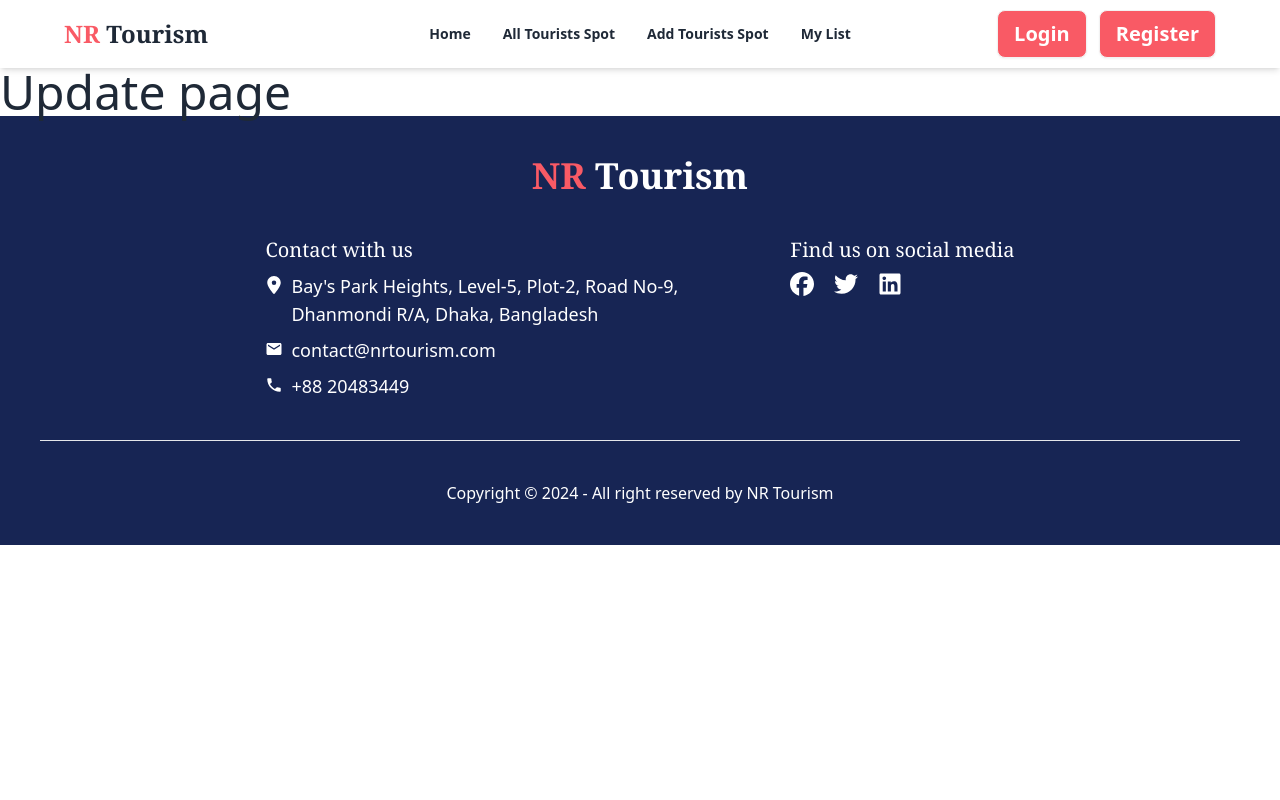
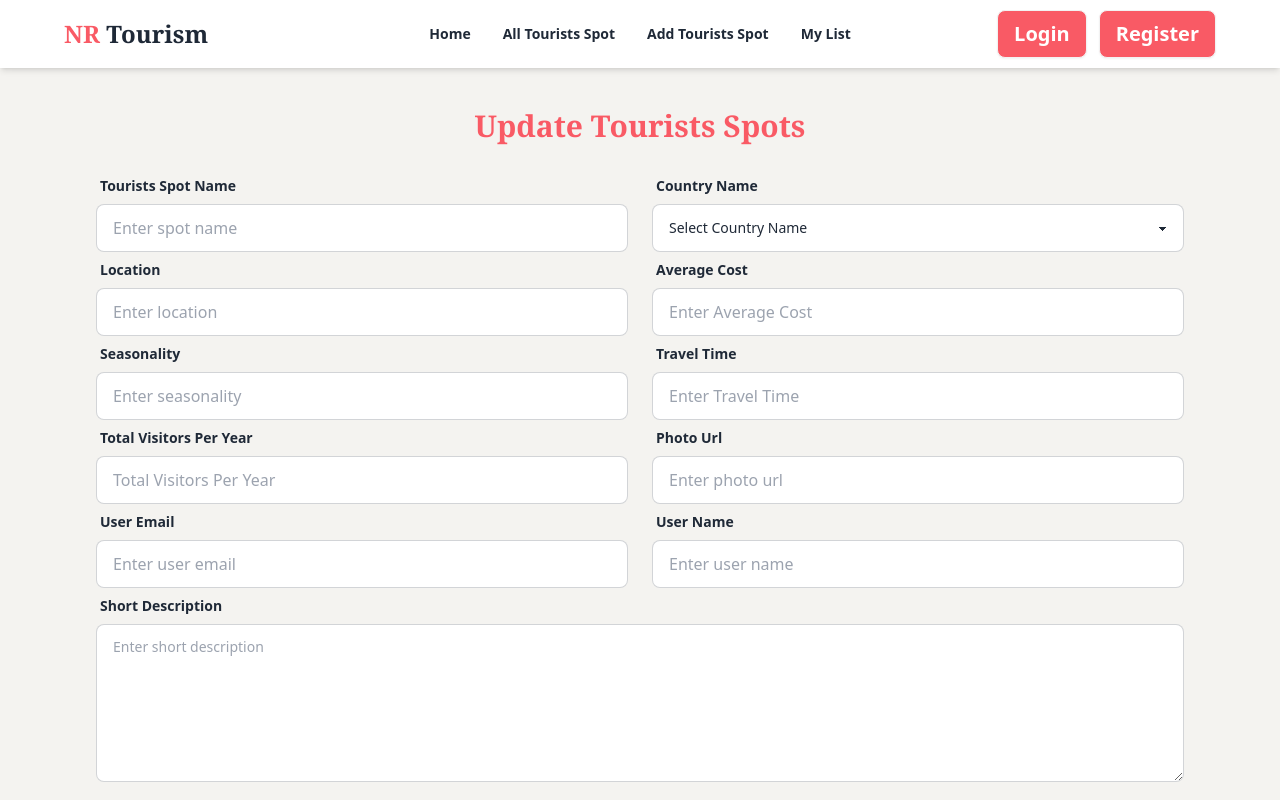
Before and after one commit to Rasel9360/assignment-10-client-nr-tourism, a React (Vite) app: page /update/1 in a window 1280 px wide. Shown: the top 800 px of the page. Built offline with nearby package versions, Linux system fonts and the light colour scheme; no server answers.

Commit message:
update spot page update

```diff
--- a/src/Pages/AddTourist.jsx
+++ b/src/Pages/AddTourist.jsx
@@ -8,7 +8,6 @@ const AddTourist = () => {
 
     const handleAddTourist = event => {
         event.preventDefault();
-        // const userId = user
         const form = event.target;
         const name = form.name.value;
         const country = form.country.value;
--- a/src/Pages/AllTouristSpots.jsx
+++ b/src/Pages/AllTouristSpots.jsx
@@ -1,9 +1,9 @@
 import { useLoaderData } from "react-router-dom";
-import SpotCart from "../Components/SpotCart";
 import AllSpotsCart from "../Components/AllSpotsCart";
 
 const AllTouristSpots = () => {
     const allSpots = useLoaderData();
+    console.log(allSpots);
     return (
         <div>
             <h2 className="text-4xl font-serif font-semibold text-center bg-[#f8ebec] p-6 mb-8">All Tourist Spots</h2>
--- a/src/Pages/UpdateSpots.jsx
+++ b/src/Pages/UpdateSpots.jsx
@@ -1,24 +1,155 @@
 import React, { useEffect, useState } from 'react';
 import { useParams } from 'react-router-dom';
+import Swal from 'sweetalert2';
 
 const UpdateSpots = () => {
-    const {id} = useParams()
+    const { id } = useParams()
     const [spot, setSpot] = useState([]);
+    const { country, name, photo, visitor, location, seasonality, description, cost, time, userName, email } = spot;
 
-    console.log(id);
+    // console.log(id);
 
-    useEffect(()=>{
+    useEffect(() => {
         fetch(`https://assignment-ten-server-bay.vercel.app/singleSpot/${id}`)
-        .then(res => res.json())
-        .then(data => {
-            console.log(data);
-            setSpot(data)
+            .then(res => res.json())
+            .then(data => {
+                // console.log(data);
+                setSpot(data)
+            })
+    }, [])
+
+    const handleUpdate = event => {
+        event.preventDefault();
+
+        const form = event.target;
+        const name = form.name.value;
+        const country = form.country.value;
+        const location = form.location.value;
+        const cost = form.cost.value;
+        const seasonality = form.seasonality.value;
+        const time = form.time.value;
+        const visitor = form.visitor.value;
+        const photo = form.photo.value;
+        const email = form.email.value;
+        const userName = form.user.value;
+        const description = form.description.value;
+        const updateSpots = { name, country, location, cost, seasonality, time, visitor, photo, email, userName, description };
+        console.log(updateSpots);
+        fetch(`https://assignment-ten-server-bay.vercel.app/updateSpot/${id}`, {
+            method: "PUT",
+            headers: {
+                "content-type": "application/json"
+            },
+            body: JSON.stringify(updateSpots)
         })
-    },[])
+            .then(response => response.json())
+            .then(data => {
+                console.log(data);
+                if (data.modifiedCount > 0) {
+                    Swal.fire({
+                        title: "Successful",
+                        text: "Tourist spots update successful",
+                        icon: "success"
+                      });
+                }
+            })
+
+    }
 
     return (
-        <div>
-            <h2 className="text-5xl">Update page</h2>
+        <div className="bg-[#F4F3F0] p-10 lg:px-24">
+            <h2 className="text-3xl text-center font-bold font-serif text-[#F95A65] mb-6">Update Tourists Spots
+            </h2>
+            <form onSubmit={handleUpdate}>
+                <div className="md:flex gap-6 ">
+                    <div className="form-control md:w-1/2">
+                        <label className="label">
+                            <span className="label-text font-bold">Tourists Spot Name</span>
+                        </label>
+                        <input type="text" name="name" placeholder="Enter spot name" className="input input-bordered" required defaultValue={name} />
+                    </div>
+                    <div className="form-control md:w-1/2 mt-6 md:mt-0">
+                        <label className="label font-bold">
+                            <span className="label-text">Country Name</span>
+                        </label>
+                        <select defaultValue={country} name="country" className="select select-bordered w-full">
+                            <option disabled selected>Select Country Name</option>
+                            <option>Bangladesh</option>
+                            <option>Thailand</option>
+                            <option>Indonesia</option>
+                            <option>Malaysia</option>
+                            <option>Vietnam</option>
+                            <option>Cambodia</option>
+                        </select>
+                    </div>
+                </div>
+                <div className="md:flex gap-6 ">
+                    <div className="form-control md:w-1/2">
+                        <label className="label">
+                            <span className="label-text font-bold">Location</span>
+                        </label>
+                        <input type="text" name="location" placeholder="Enter location" className="input input-bordered" required defaultValue={location} />
+                    </div>
+                    <div className="form-control md:w-1/2 mt-6 md:mt-0">
+                        <label className="label font-bold">
+                            <span className="label-text">Average Cost</span>
+                        </label>
+                        <input type="number" name="cost" placeholder="Enter Average Cost" className="input input-bordered" required defaultValue={cost} />
+                    </div>
+                </div>
+                <div className="md:flex gap-6 ">
+                    <div className="form-control md:w-1/2">
+                        <label className="label">
+                            <span className="label-text font-bold">Seasonality</span>
+                        </label>
+                        <input type="text" name="seasonality" placeholder="Enter seasonality" className="input input-bordered" required defaultValue={seasonality} />
+                    </div>
+                    <div className="form-control md:w-1/2 mt-6 md:mt-0">
+                        <label className="label font-bold">
+                            <span className="label-text">Travel Time</span>
+                        </label>
+                        <input type="number" name="time" placeholder="Enter Travel Time" className="input input-bordered" required defaultValue={time} />
+                    </div>
+                </div>
+                <div className="md:flex gap-6 ">
+                    <div className="form-control md:w-1/2">
+                        <label className="label">
+                            <span className="label-text font-bold">Total Visitors Per Year</span>
+                        </label>
+                        <input type="number" name="visitor" placeholder="Total Visitors Per Year" className="input input-bordered" required defaultValue={visitor} />
+                    </div>
+                    <div className="form-control md:w-1/2 mt-6 md:mt-0">
+                        <label className="label font-bold">
+                            <span className="label-text">Photo Url</span>
+                        </label>
+                        <input type="text" name="photo" placeholder="Enter photo url" className="input input-bordered" required defaultValue={photo} />
+                    </div>
+                </div>
+                <div className="md:flex gap-6 ">
+                    <div className="form-control md:w-1/2">
+                        <label className="label">
+                            <span className="label-text font-bold">User Email</span>
+                        </label>
+                        <input type="email" name="email" placeholder="Enter user email" className="input input-bordered" required defaultValue={email} />
+                    </div>
+                    <div className="form-control md:w-1/2 mt-6 md:mt-0">
+                        <label className="label font-bold">
+                            <span className="label-text">User Name</span>
+                        </label>
+                        <input type="text" name="user" placeholder="Enter user name" className="input input-bordered" required defaultValue={userName} />
+                    </div>
+                </div>
+                <div className="md:flex gap-6 ">
+                    <div className="form-control w-full">
+                        <label className="label">
+                            <span className="label-text font-bold">Short Description</span>
+                        </label>
+                        <textarea defaultValue={description} className="textarea textarea-bordered" name="description" id="" cols="30" rows="5" placeholder="Enter short description"></textarea>
+                    </div>
+                </div>
+                {/* End of Labels */}
+                <input type="submit" value="Update Tourist Spots" className="btn w-full bg-[#F95A65] hover:bg-[#f24652] text-white font-bold mt-6" />
+            </form>
         </div>
     );
 };
--- a/src/Routes/Router.jsx
+++ b/src/Routes/Router.jsx
@@ -52,6 +52,7 @@ const Router = createBrowserRouter([
             {
                 path: '/allTouristSpots',
                 element: <AllTouristSpots></AllTouristSpots>,
+                loader: () => fetch('https://assignment-ten-server-bay.vercel.app/spots')
             }
         ])
     },
```
Also changed, not shown: src/Pages/MyList.jsx (+0 -14 lines).
